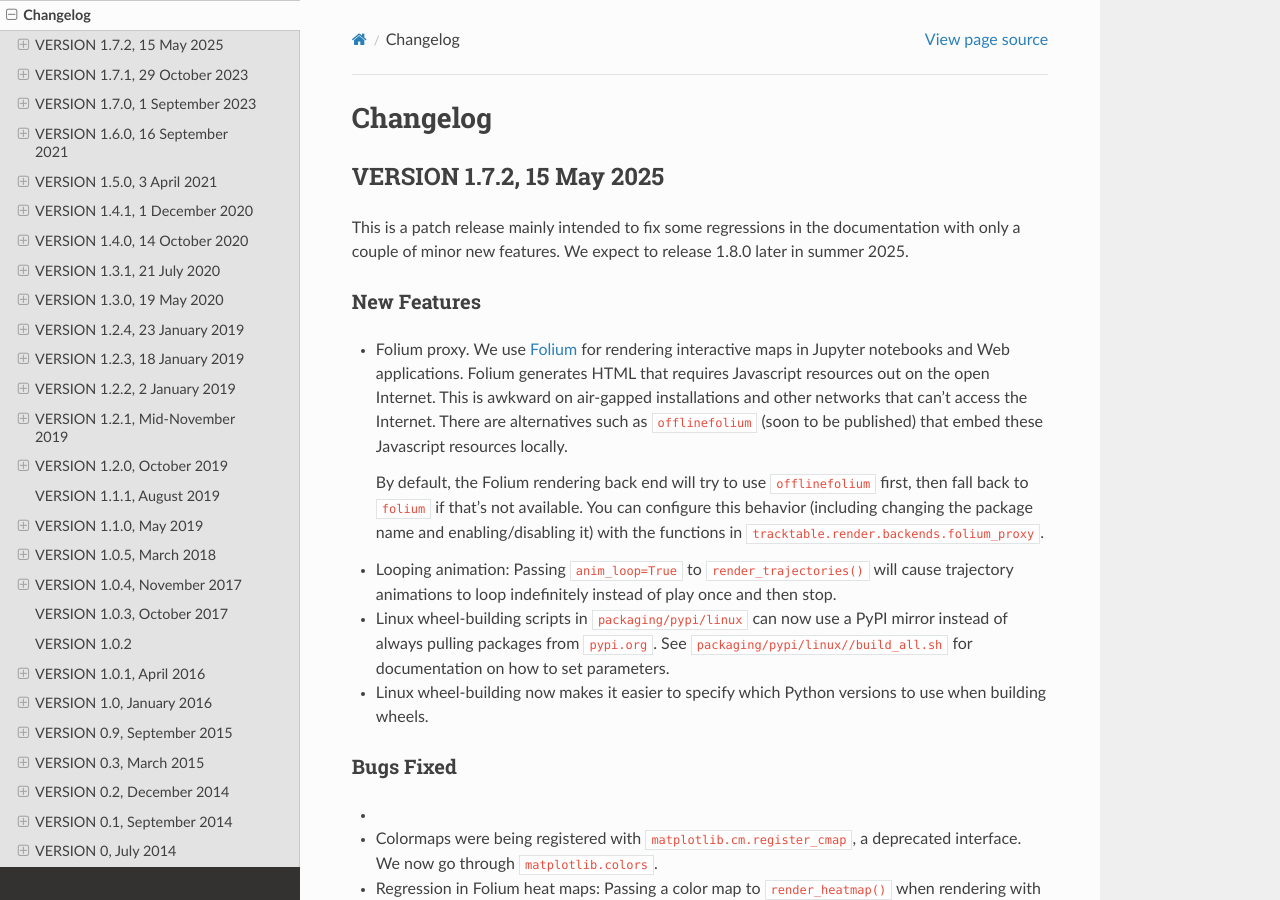
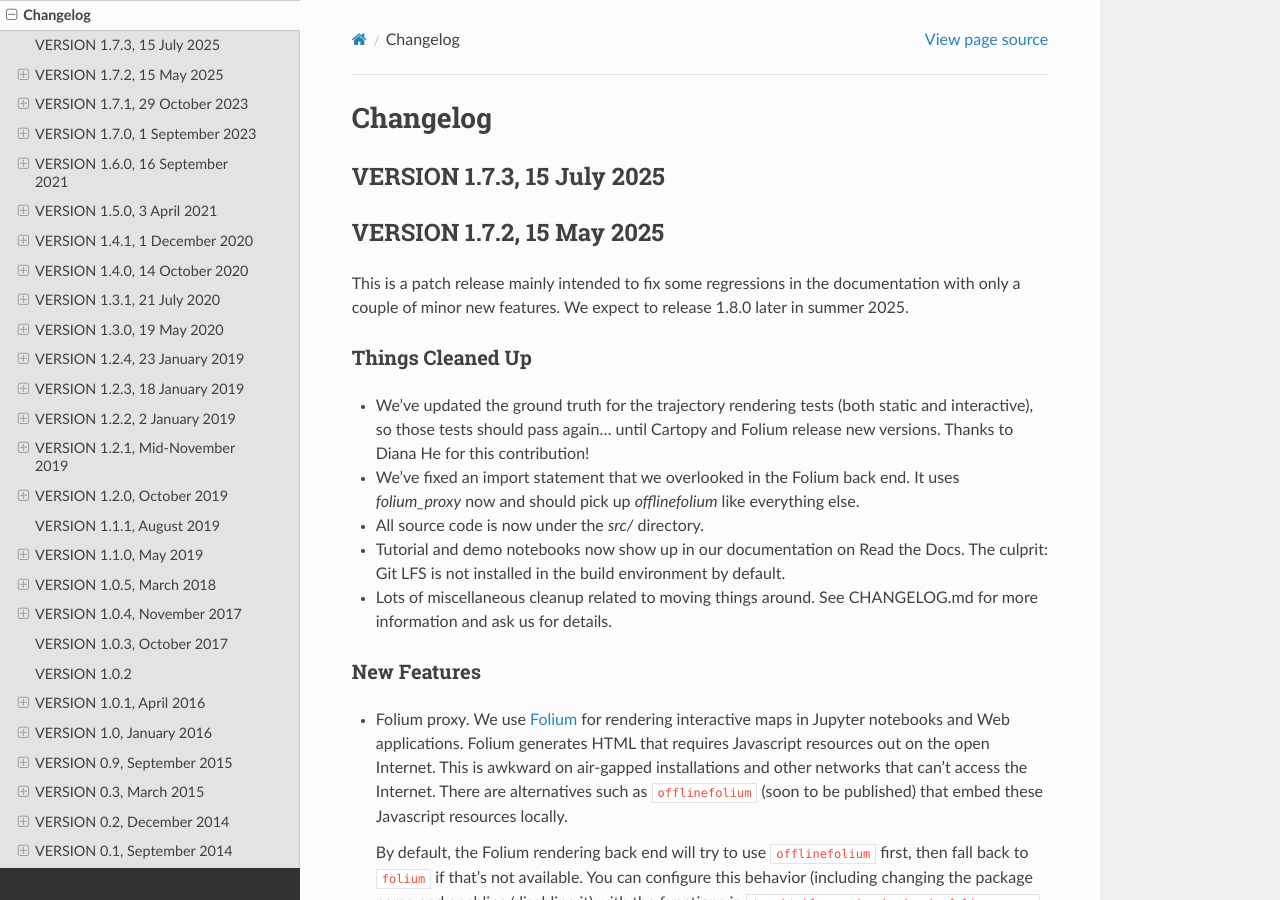
Before and after one commit to sandialabs/tracktable-docs, a Sphinx documentation site: the page built from Documentation/changelog.rst, in a window 1280 px wide and 900 px high. Built offline with Sphinx 7.4.7 and the Read the Docs theme 3.1.0, drawn with Linux system fonts in a browser that asks for light colours; pages that are not in the unit, such as notebooks, are missing from menus.

Commit message:
Update changelog.rst for 1.7.3
Update with the things we've cleaned up since 1.7.2.

```diff
--- a/Documentation/changelog.rst
+++ b/Documentation/changelog.rst
@@ -4,6 +4,8 @@
 Changelog
 =========
 
+VERSION 1.7.3, 15 July 2025
+===========================
 
 
 VERSION 1.7.2, 15 May 2025
@@ -12,6 +14,27 @@ VERSION 1.7.2, 15 May 2025
 This is a patch release mainly intended to fix some regressions in the
 documentation with only a couple of minor new features.  We expect to
 release 1.8.0 later in summer 2025.
+
+Things Cleaned Up
+-----------------
+
+- We've updated the ground truth for the trajectory rendering tests
+  (both static and interactive), so those tests should pass again...
+  until Cartopy and Folium release new versions.  Thanks to Diana He
+  for this contribution!
+
+- We've fixed an import statement that we overlooked in the Folium back
+  end.  It uses `folium_proxy` now and should pick up `offlinefolium`
+  like everything else.
+
+- All source code is now under the `src/` directory.
+
+- Tutorial and demo notebooks now show up in our documentation on
+  Read the Docs.  The culprit: Git LFS is not installed in the
+  build environment by default.
+
+- Lots of miscellaneous cleanup related to moving things around.  See
+  CHANGELOG.md for more information and ask us for details.
 
 New Features
 ------------
```
